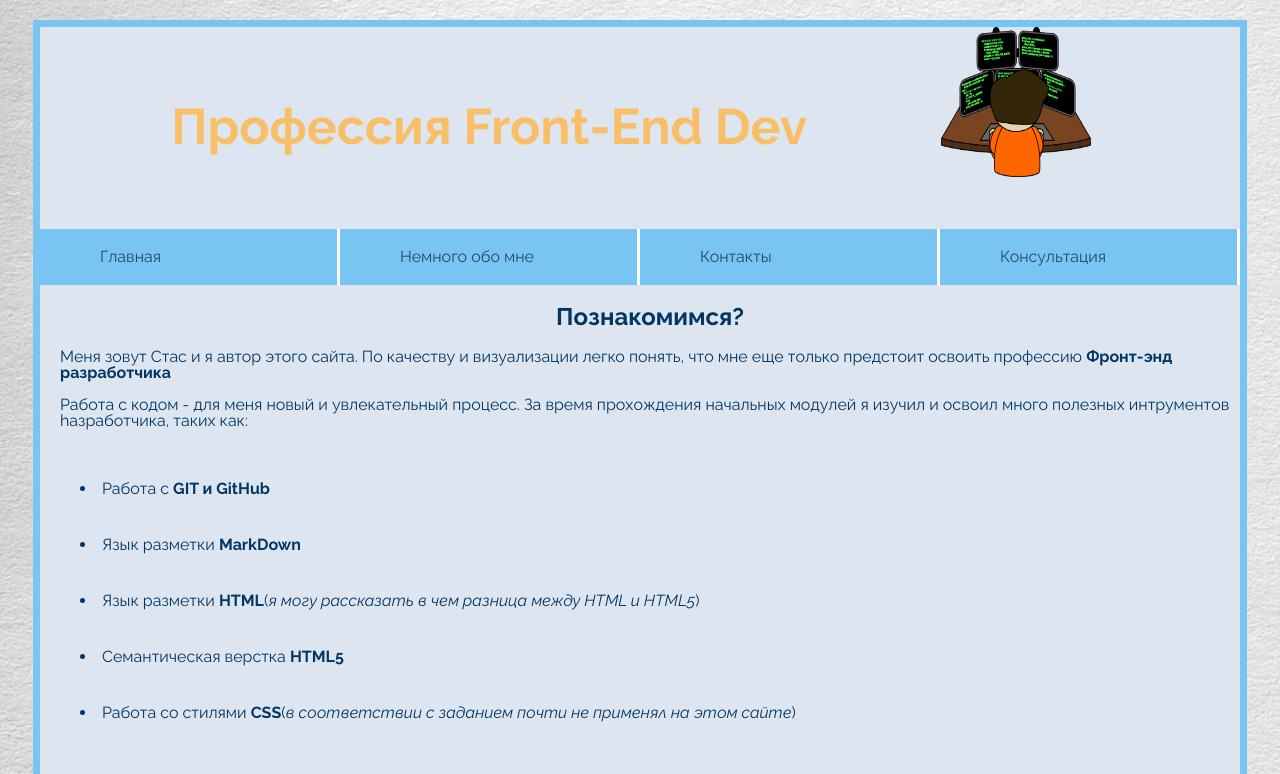
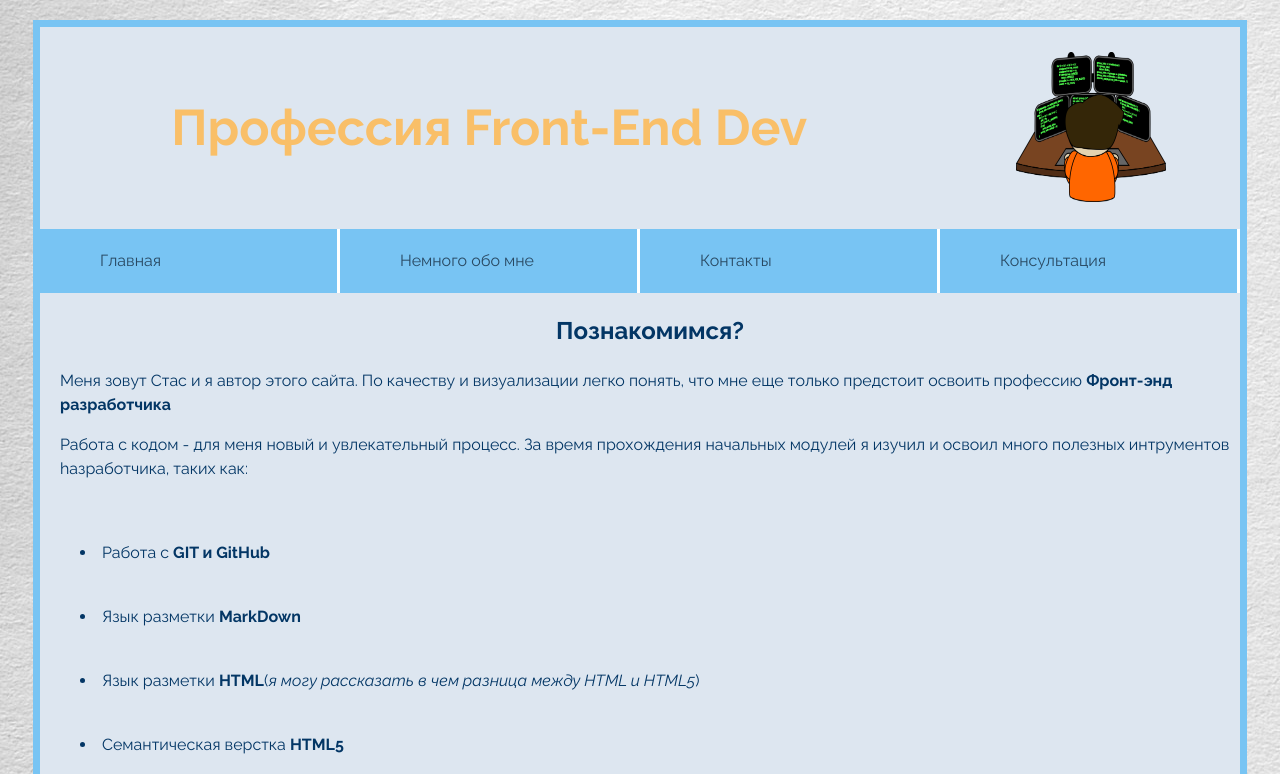
Before and after one commit to Stason707/modul4, a plain HTML site: page pages/index.html in a window 1280 px wide. Shown: the top 774 px of the page. Drawn offline with Linux system fonts and the light colour scheme.

Commit message:
userpic center, line-height 1,5

```diff
--- a/css/reset.css
+++ b/css/reset.css
@@ -21,7 +21,7 @@ footer, header, hgroup, menu, nav, section {
 	display: block;
 }
 body {
-	line-height: 1;
+	line-height: 1.5;
 }
 ol, ul {
 	list-style: none;
--- a/css/style.css
+++ b/css/style.css
@@ -4,6 +4,7 @@
     font-family: 'Raleway', sans-serif;
     background: url(/images/background.png);
     padding: 20px 0;
+    line-height: 1.5;
 }
 .container {
     width: 1200px;
@@ -36,7 +37,8 @@
     background: url(/images/backgroundtitle.png) no-repeat center center / cover;
 }
 .userpic img {
-    padding: auto;
+    margin-top: 25px;
+    margin-left: 75px;
 }
 .navigation div {
     display: flex;
```
Also changed, not shown: pages/ipoteka.html (+3 -3 lines).
